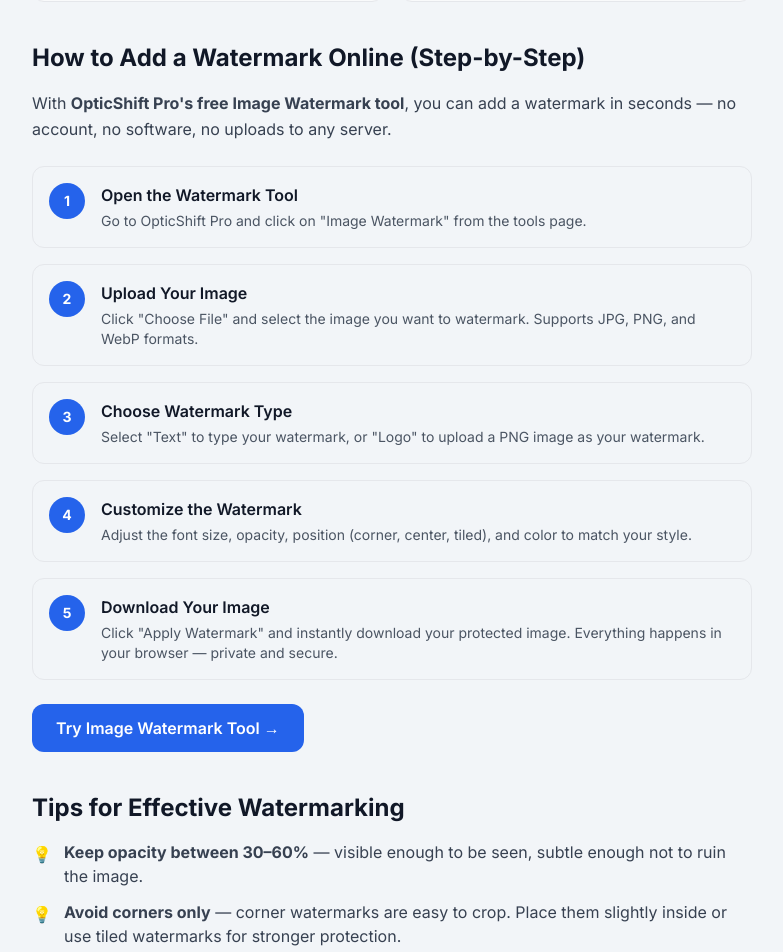
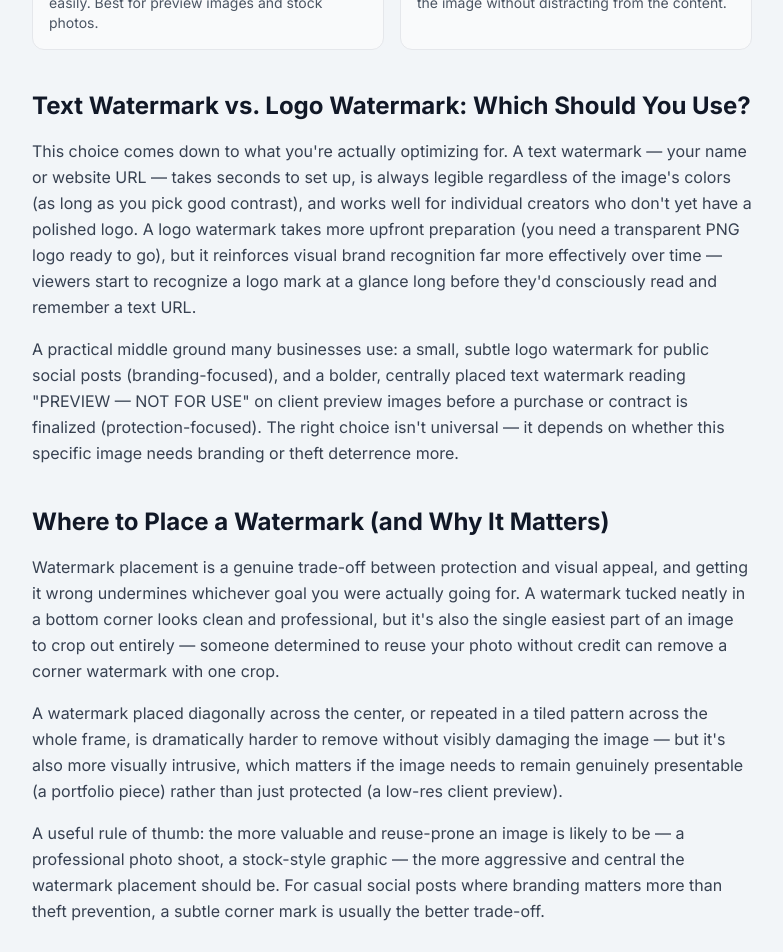
Before and after one commit to surajkumar122024-star/ok01, a Next.js app: page /blog/how-to-add-watermark-to-image in a window 1280 px wide. Shown: the part 1620-2572 px from the top of the page, without its empty margins (248-1031 px from the left). Built offline with nearby package versions, Linux system fonts and the light colour scheme.

Commit message:
Improve watermark blog article: fix broken title metadata, add Text vs Logo and Placement sections, more FAQs, more internal links — expand to ~1450 words

```diff
--- a/src/app/blog/how-to-add-watermark-to-image/page.tsx
+++ b/src/app/blog/how-to-add-watermark-to-image/page.tsx
@@ -2,7 +2,7 @@ import type { Metadata } from "next";
 import Link from "next/link";
 
 export const metadata: Metadata = {
-  title: "Add-watermark-to-image-online Online",
+  title: "How to Add a Watermark to an Image Online (2026 Guide) — OpticShift Pro",
   description:
     "Learn how to add a text or logo watermark to any image online for free. No uploads, no software — works instantly in your browser with OpticShift Pro.",
   keywords: [
@@ -60,6 +60,8 @@ export default function BlogPostWatermark() {
           <li><a href="#what-is-watermark" className="hover:underline">What is a watermark?</a></li>
           <li><a href="#why-watermark" className="hover:underline">Why should you watermark your images?</a></li>
           <li><a href="#types" className="hover:underline">Types of watermarks</a></li>
+          <li><a href="#text-vs-logo" className="hover:underline">Text watermark vs. logo watermark: which should you use?</a></li>
+          <li><a href="#placement" className="hover:underline">Where to place a watermark (and why it matters)</a></li>
           <li><a href="#how-to" className="hover:underline">How to add a watermark online (step-by-step)</a></li>
           <li><a href="#tips" className="hover:underline">Tips for effective watermarking</a></li>
           <li><a href="#faq" className="hover:underline">FAQ</a></li>
@@ -135,6 +137,51 @@ export default function BlogPostWatermark() {
         </div>
       </section>
 
+      {/* New Section: Text vs Logo */}
+      <section id="text-vs-logo" className="mb-10">
+        <h2 className="text-2xl font-bold text-gray-900 mb-4">Text Watermark vs. Logo Watermark: Which Should You Use?</h2>
+        <p className="leading-relaxed text-gray-700 mb-4">
+          This choice comes down to what you're actually optimizing for. A text watermark — your
+          name or website URL — takes seconds to set up, is always legible regardless of the image's
+          colors (as long as you pick good contrast), and works well for individual creators who
+          don't yet have a polished logo. A logo watermark takes more upfront preparation (you need a
+          transparent PNG logo ready to go), but it reinforces visual brand recognition far more
+          effectively over time — viewers start to recognize a logo mark at a glance long before
+          they'd consciously read and remember a text URL.
+        </p>
+        <p className="leading-relaxed text-gray-700">
+          A practical middle ground many businesses use: a small, subtle logo watermark for public
+          social posts (branding-focused), and a bolder, centrally placed text watermark reading
+          &quot;PREVIEW — NOT FOR USE&quot; on client preview images before a purchase or contract is
+          finalized (protection-focused). The right choice isn't universal — it depends on whether
+          this specific image needs branding or theft deterrence more.
+        </p>
+      </section>
+
+      {/* New Section: Placement */}
+      <section id="placement" className="mb-10">
+        <h2 className="text-2xl font-bold text-gray-900 mb-4">Where to Place a Watermark (and Why It Matters)</h2>
+        <p className="leading-relaxed text-gray-700 mb-4">
+          Watermark placement is a genuine trade-off between protection and visual appeal, and
+          getting it wrong undermines whichever goal you were actually going for. A watermark tucked
+          neatly in a bottom corner looks clean and professional, but it's also the single easiest
+          part of an image to crop out entirely — someone determined to reuse your photo without
+          credit can remove a corner watermark with one crop.
+        </p>
+        <p className="leading-relaxed text-gray-700 mb-4">
+          A watermark placed diagonally across the center, or repeated in a tiled pattern across the
+          whole frame, is dramatically harder to remove without visibly damaging the image — but it's
+          also more visually intrusive, which matters if the image needs to remain genuinely
+          presentable (a portfolio piece) rather than just protected (a low-res client preview).
+        </p>
+        <p className="leading-relaxed text-gray-700">
+          A useful rule of thumb: the more valuable and reuse-prone an image is likely to be — a
+          professional photo shoot, a stock-style graphic — the more aggressive and central the
+          watermark placement should be. For casual social posts where branding matters more than
+          theft prevention, a subtle corner mark is usually the better trade-off.
+        </p>
+      </section>
+
       {/* Section 4 */}
       <section id="how-to" className="mb-10">
         <h2 className="text-2xl font-bold text-gray-900 mb-4">How to Add a Watermark Online (Step-by-Step)</h2>
@@ -161,6 +208,14 @@ export default function BlogPostWatermark() {
             </div>
           ))}
         </div>
+        <p className="leading-relaxed text-gray-700 mt-6">
+          <strong>Tip:</strong> If your image needs cropping or resizing too, do that first with the{' '}
+          <Link href="/tools/image-cropper" className="text-blue-600 underline">Image Cropper</Link>{' '}
+          or{' '}
+          <Link href="/tools/resizer" className="text-blue-600 underline">Image Resizer</Link>{' '}
+          before adding your watermark — watermarking first and then cropping risks accidentally
+          cutting your watermark out of the frame.
+        </p>
         <div className="mt-6">
           <Link
             href="/tools/image-watermark"
@@ -207,6 +262,18 @@ export default function BlogPostWatermark() {
             {
               q: "Can I watermark multiple images at once?",
               a: "Currently the tool processes one image at a time. Batch watermarking is on our roadmap for a future update.",
+            },
+            {
+              q: "Should I compress my image before or after watermarking?",
+              a: "Watermark first, then compress. Compressing an already-watermarked image is fine, but compressing first and watermarking after risks the watermark text looking crisp against a slightly softer background, which can look inconsistent. Use the Image Compressor as your final step.",
+            },
+            {
+              q: "What's the difference between a watermark and a copyright notice in the file metadata?",
+              a: "A visible watermark is baked into the image pixels themselves and is seen by anyone viewing the picture. Metadata copyright notices (EXIF/IPTC data) are invisible and only show up if someone specifically inspects the file's properties — useful as a backup, but not a visible deterrent on their own.",
+            },
+            {
+              q: "Will a watermark hurt my image's SEO or social media engagement?",
+              a: "A small, tasteful watermark generally has no meaningful negative effect. A watermark that's too large or intrusive can reduce engagement simply because it makes the image less pleasant to look at — keep opacity and size moderate for public-facing content.",
             },
           ].map(({ q, a }) => (
             <details key={q} className="border border-gray-200 rounded-xl overflow-hidden group">
```
